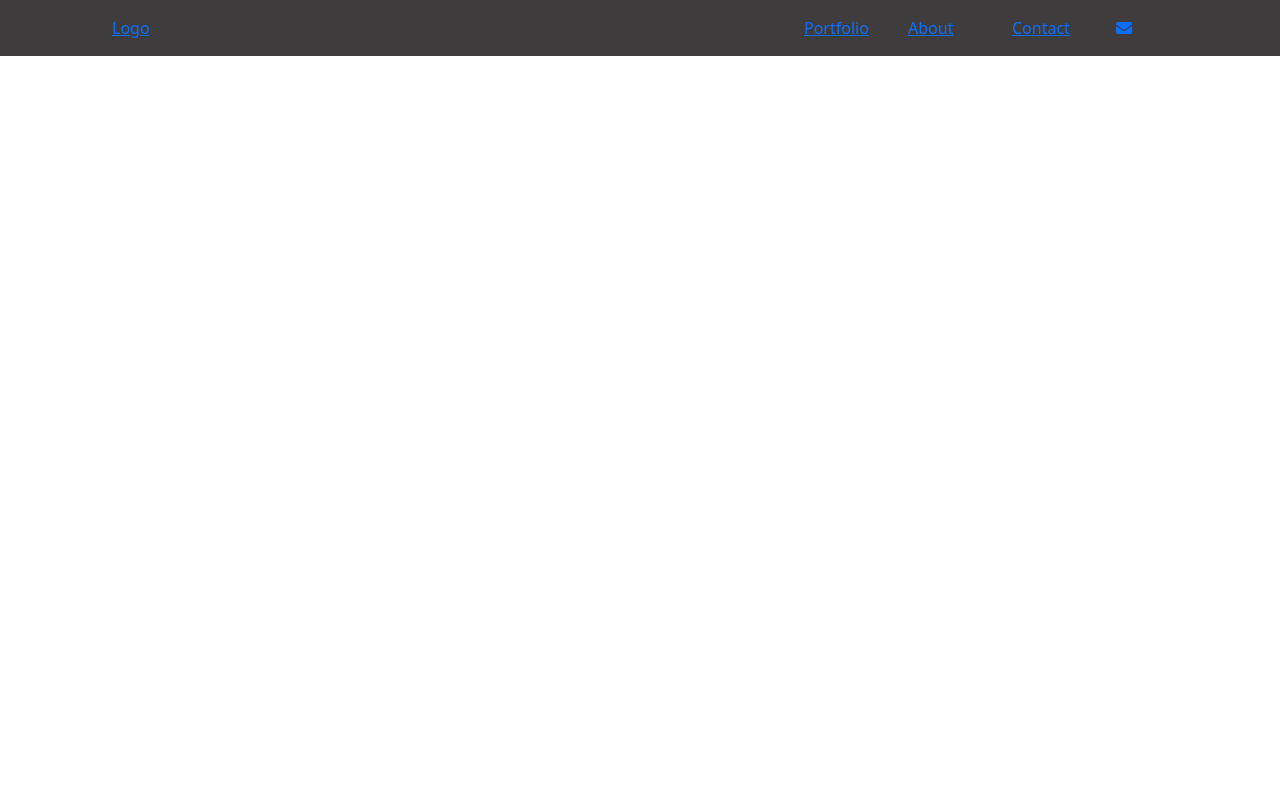
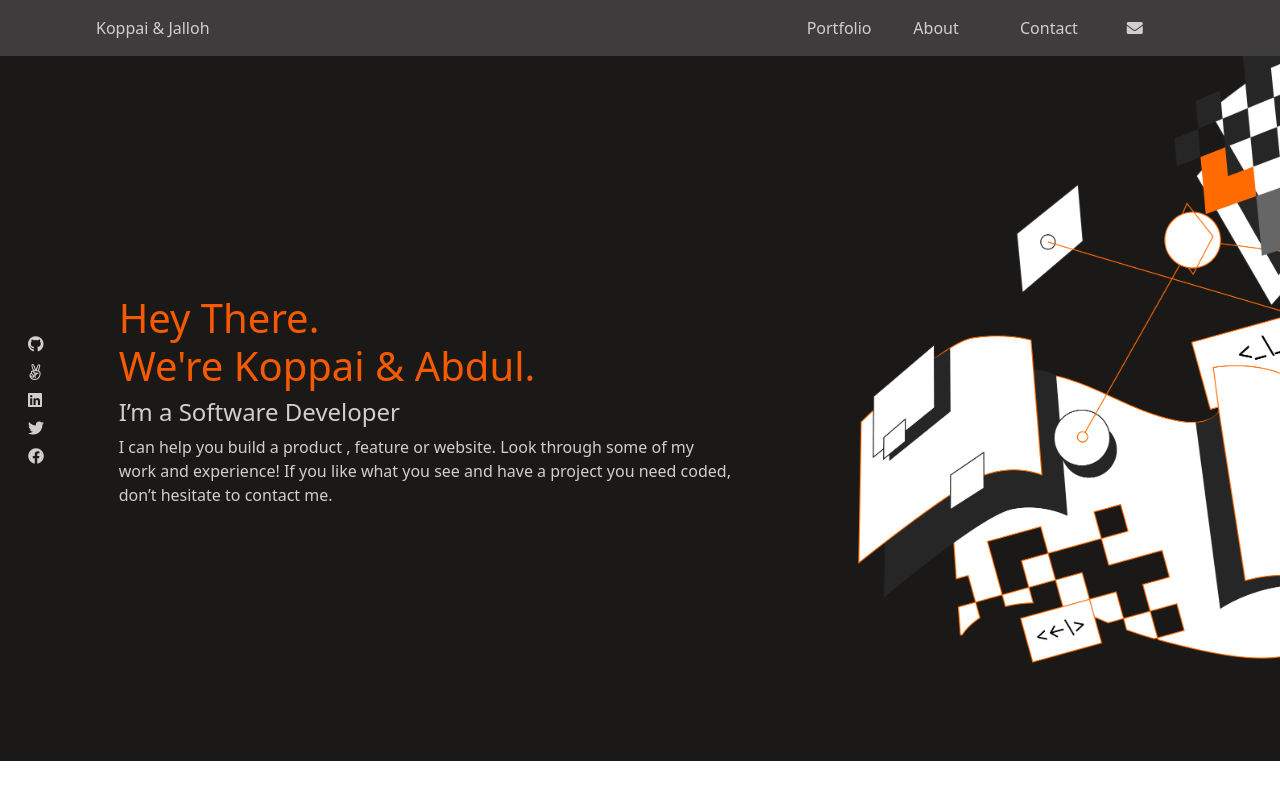
Before and after one commit to aradradev/boostrap-project, a website: page index.html in a window 1280 px wide. Drawn offline with nearby package versions, Linux system fonts and the light colour scheme.

Commit message:
Complete the introduction section

```diff
--- a/index.html
+++ b/index.html
@@ -9,17 +9,31 @@
     <link rel="stylesheet" href="https://use.fontawesome.com/releases/v5.15.2/css/all.css">
 </head>
 <body>
-    <main class="container-fluid">
-        <nav class="row bg-secondary px-3 py-3 align-items-center">
-                <a href="#" class="col-7 ms-5 ps-5">Logo</a>
-                <a href="#" class="col-1">Portfolio</a>
-                <a href="#" class="col-1">About</a>
-                <a href="#" class="col-1">Contact</a>
-                <a href="mailto:abdoulramanediallo44@gmail.com" class="col-1"><i class="fas fa-envelope"></i></a>
+    <main class="container-fluid p-0">
+        <nav class="row w-100 bg-secondary m-0 py-3 align-items-center">
+                <a href="#" class="col-7 ms-5 ps-5 text-success text-decoration-none">Koppai & Jalloh</a>
+                <a href="#" class="col-1 text-success text-decoration-none">Portfolio</a>
+                <a href="#" class="col-1 text-success text-decoration-none">About</a>
+                <a href="#" class="col-1 text-success text-decoration-none">Contact</a>
+                <a href="mailto:abdoulramanediallo44@gmail.com" class="col-1 text-success text-decoration-none"><i class="fas fa-envelope"></i></a>
         </nav>
 
-        <section>
-
+        <section class="row w-100 bg-dark m-0 align-items-center">
+            <div class="col-1">
+                <ul class="list-unstyled ps-3">
+                    <li><a href="https://github.com/aradradev/" target="_blank" rel="noopener noreferrer"><i class="fab fa-github text-success pb-2" aria-hidden="true"></i></a></li>
+                    <li><a href="https://aradradev.github.io/myportfolio/" target="_blank" rel="noopener noreferrer"><i class="fab fa-angellist text-success pb-2"></i></a></li>
+                    <li><a href="https://www.linkedin.com/in/abdoul-ramane-diallo-15b2a2262/" target="_blank" rel="noopener noreferrer"><i class="fab fa-linkedin text-success pb-2" aria-hidden="true"></i></a></li>
+                    <li> <a href="https://twitter.com/Abdoul_2023" target="_blank" rel="noopener noreferrer"><i class="fab fa-twitter text-success pb-2"></i></a></li>
+                    <li><a href="https://www.facebook.com/abdourahamane.jalloh.5" target="_blank" rel="noopener noreferrer"><i class="fab fa-facebook text-success"></i></a></li>
+                </ul>
+            </div>
+            <div class="col-6 text-success">
+                <h1 class="text-primary">Hey There.<br> We're Koppai & Abdul.</h1>
+                <h4>I’m a Software Developer</h4>
+                <p>I can help you build a product , feature or website. Look through some of my work and experience! If you like what you see and have a project you need coded, don’t hesitate to contact me.</p>
+            </div>
+            <img class="ms-auto col-5 p-0" src="images/Illustration-header@2x.png" alt="Illustration header" width="360px">
         </section>
     </main>
 
--- a/main.scss
+++ b/main.scss
@@ -1,14 +1,17 @@
-$theme-colors: (
-  "primary":    $primary,
-  "secondary":  $navcolor,
-  "success":    $success,
-  "info":       $info,
-  "warning":    $warning,
-  "danger":     $danger,
-  "light":      $light,
-  "dark":       $dark
-);
-$navcolor: hsl(0, 2%, 24%);
+// $theme-colors: (
+//   "primary":    $primary,
+//   "secondary":  $navcolor,
+//   "success":    $success,
+//   "info":       $info,
+//   "warning":    $warning,
+//   "danger":     $danger,
+//   "light":      $light,
+//   "dark":       $dark
+// );
+$primary:hsl(22, 100%, 48%);
+$success: hsl(0, 0%, 81%);
+$secondary: hsl(0, 2%, 24%);
+$dark:hsl(20, 6%, 10%);
 
 
 @import "node_modules/bootstrap/scss/bootstrap";
```
Also changed, not shown: main.css, 1 other file.
